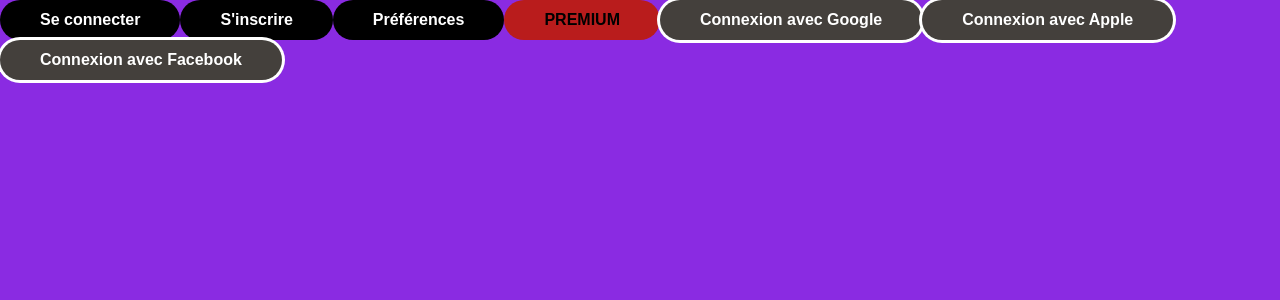
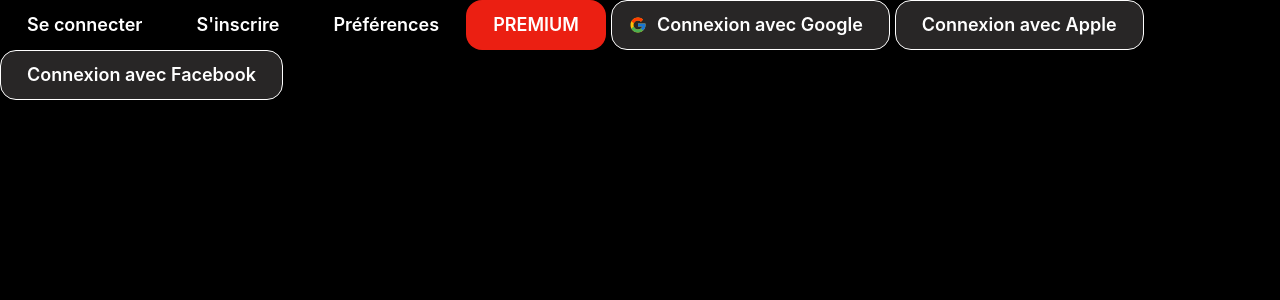
Before and after one commit to YannisGhartouchent/streamingmusique-front, a React (Vite) app: page / in a window 1280 px wide. Shown: the top 300 px of the page. Built offline with nearby package versions, Linux system fonts and the light colour scheme.

Commit message:
update : install mantine, create button with mantine

```diff
--- a/package.json
+++ b/package.json
@@ -15,6 +15,7 @@
     "axios": "^1.7.2",
     "react": "^18.3.1",
     "react-dom": "^18.3.1",
+    "react-icons": "^5.2.1",
     "react-router-dom": "^6.25.1",
     "rxjs": "^7.8.1"
   },
@@ -29,6 +30,8 @@
     "eslint-plugin-react-hooks": "^4.6.2",
     "eslint-plugin-react-refresh": "^0.4.7",
     "postcss": "^8.4.40",
+    "postcss-preset-mantine": "^1.17.0",
+    "postcss-simple-vars": "^7.0.1",
     "tailwindcss": "^3.4.6",
     "typescript": "^5.2.2",
     "vite": "^5.3.4"
--- a/src/App.tsx
+++ b/src/App.tsx
@@ -1,9 +1,7 @@
-import { useState } from 'react'
-import reactLogo from './assets/react.svg'
-import viteLogo from '/vite.svg'
 import {ButtonPrimary} from "./Application/Component/ButtonPrimary.tsx";
 import { ButtonSecondaire } from './Application/Component/ButtonSecondaire.tsx';
 import { ButtonExterne } from './Application/Component/ButtonExterne.tsx';
+import {FcGoogle} from "react-icons/fc";
 
 
 function App() {
@@ -24,7 +22,7 @@ function App() {
             PREMIUM
         </ButtonSecondaire>
 
-       <ButtonExterne>
+       <ButtonExterne iconLeft={<FcGoogle />}>
             Connexion avec Google
       </ButtonExterne>
        <ButtonExterne>
@@ -33,10 +31,6 @@ function App() {
        <ButtonExterne>
             Connexion avec Facebook
       </ButtonExterne>
-
-
-
-
     </>
   )
 }
--- a/src/Application/Component/ButtonExterne.tsx
+++ b/src/Application/Component/ButtonExterne.tsx
@@ -1,15 +1,30 @@
+import { Button } from "@mantine/core";
 import React from "react";
 
-export const ButtonExterne: React.FC<{children: React.ReactNode}> = ({children}) => {
-return (
- <>
-            <button
-                className="bg-stone-700 text-white font-extrabold py-2 px-10 rounded-full font-raleway ring ring-white"
+export const ButtonExterne: React.FC<{
+    children: React.ReactNode,
+    iconLeft?: React.ReactNode,
+    iconRight?: React.ReactNode,
+}> = ({
+    children,
+    iconLeft,
+    iconRight,
+}) => {
+    return (
+        <>
+            <Button
+                leftSection={iconLeft}
+                rightSection={iconRight}
+                className={"hover:bg-[#000000]"}
+                color={"rgba(40, 38, 38, 1)"}
+                c={"white"}
+                variant="filled"
+                size="lg"
+                radius="lg"
+                style={{borderColor: "white"}}
             >
                 {children}
-            </button>
+            </Button>;
         </>
-
-)
-
+    )
 }
--- a/src/Application/Component/ButtonPrimary.tsx
+++ b/src/Application/Component/ButtonPrimary.tsx
@@ -1,13 +1,18 @@
 import React from "react";
+import {Button} from "@mantine/core";
 
 export const ButtonPrimary: React.FC<{children: React.ReactNode}> = ({children}) => {
     return (
         <>
-            <button
-                className="bg-black text-white font-extrabold py-2 px-10 rounded-full font-raleway"
+            <Button
+                className={"hover:bg-[#282626]"}
+                variant="filled"
+                color="rgba(0, 0, 0, 1)"
+                size="lg"
+                radius="lg"
             >
                 {children}
-            </button>
+            </Button>
         </>
     )
 }
--- a/src/Application/Component/ButtonSecondaire.tsx
+++ b/src/Application/Component/ButtonSecondaire.tsx
@@ -1,13 +1,12 @@
 import React from "react";
+import {Button} from "@mantine/core";
 
 export const ButtonSecondaire: React.FC<{children: React.ReactNode}> = ({children}) => {
     return (
         <>
-            <button
-                className="bg-red-700 text-black font-extrabold py-2 px-10 rounded-full font-raleway">
-
+            <Button variant="filled" color="rgba(235, 31, 18, 1)" size="lg" radius="lg">
                 {children}
-            </button>
+            </Button>;
         </>
     )
 }
--- a/src/index.css
+++ b/src/index.css
@@ -1,7 +1,17 @@
+/* import mantine */
+@import '@mantine/core/styles.css';
+
+/* import font google */
+@import url('https://fonts.googleapis.com/css2?family=Raleway:ital,wght@0,100..900;1,100..900&family=Roboto:ital,wght@0,100;0,300;0,400;0,500;0,700;0,900;1,100;1,300;1,400;1,500;1,700;1,900&display=swap');
+
+/* import tailwind */
 @tailwind base;
 @tailwind components;
 @tailwind utilities;
 
+/* style global */
+
 body {
-    background-color: blueviolet;
+    background-color: #000000;
+    color: #000000;
 }
--- a/src/main.tsx
+++ b/src/main.tsx
@@ -1,10 +1,15 @@
 import React from 'react'
 import ReactDOM from 'react-dom/client'
+import './index.css'
 import App from './App.tsx'
-import './index.css'
+import {createTheme, MantineProvider} from "@mantine/core";
+
+const theme = createTheme({})
 
 ReactDOM.createRoot(document.getElementById('root')!).render(
   <React.StrictMode>
-    <App />
+      <MantineProvider theme={theme} >
+          <App />
+      </MantineProvider>
   </React.StrictMode>,
 )
```
Also changed, not shown: 1 other file (tests, documents, lock files or other folders).
